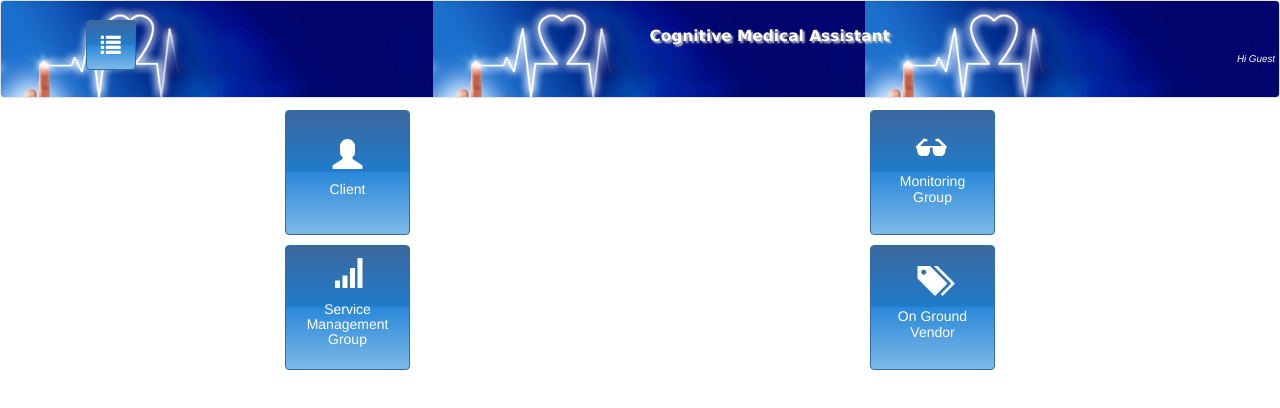
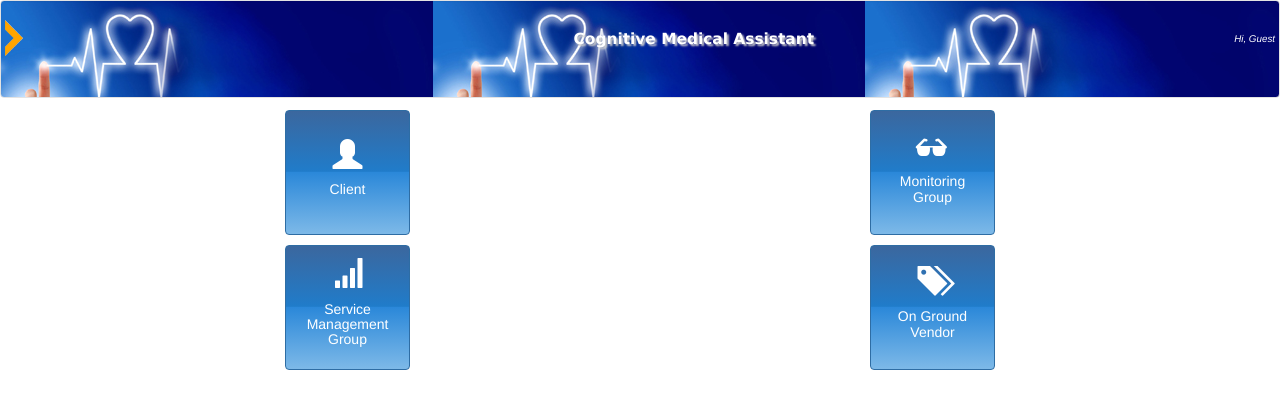
Before and after one commit to sanu82624/HealthApp, a website: page www/index.html in a window 1280 px wide. Drawn offline with Linux system fonts and the light colour scheme.

Commit message:
SS: Header UI fixed

```diff
--- a/www/css/app.css
+++ b/www/css/app.css
@@ -79,6 +79,11 @@
     height: 98px;
     width: 100%;
 }
+.arrow-side{
+    width:20px;
+    height:40px;
+    background: url("/images/arrow.png") no-repeat;
+}
 .header-guest-info{
     float:right;
     font-size: 0.7em;
@@ -90,7 +95,7 @@
     font-family: verdana;
     font-size: 1.1em;
     width: 80%;
-    margin-top: -15px;
+    margin-top: 8px;
     padding-left: 105px;
     text-transform: capitalize;
     text-shadow: 2px 2px 2px #CCCCCC;
--- a/www/index.html
+++ b/www/index.html
@@ -57,10 +57,8 @@
     <div>
         <div class="well well-header fixed-header" ng-controller="userLoginController">
             <div class="row">
-                <div class="col-lg-2 col-sm-2 col-xs-2 col-md-2">
-                    <button class="btn btn-sq-sm btn-primary" >
-                        <span class="glyphicon glyphicon-list" style="font-size: 20px"></span>
-                    </button>
+                <div class="col-lg-2 col-sm-2 col-xs-2 col-md-2 arrow-side" >
+
                 </div>
                 <div class="col-lg-1 col-sm-1 col-xs-1 col-md-1">
                     <span>&nbsp;</span>
@@ -68,7 +66,7 @@
                 <div class="col-lg-8 col-sm-8 col-xs-8 col-md-8 header-text-main">
                     Cognitive Medical Assistant
                 </div>
-                <div class="header-guest-info">Hi
+                <div class="header-guest-info">Hi,
                     <span ng-show="IS_SIGN_IN" ng-bind="NAME"></span>
                     <span ng-hide="IS_SIGN_IN">Guest</span>
                 </div>
```
Also changed, not shown: www/images/arrow.png (added).
